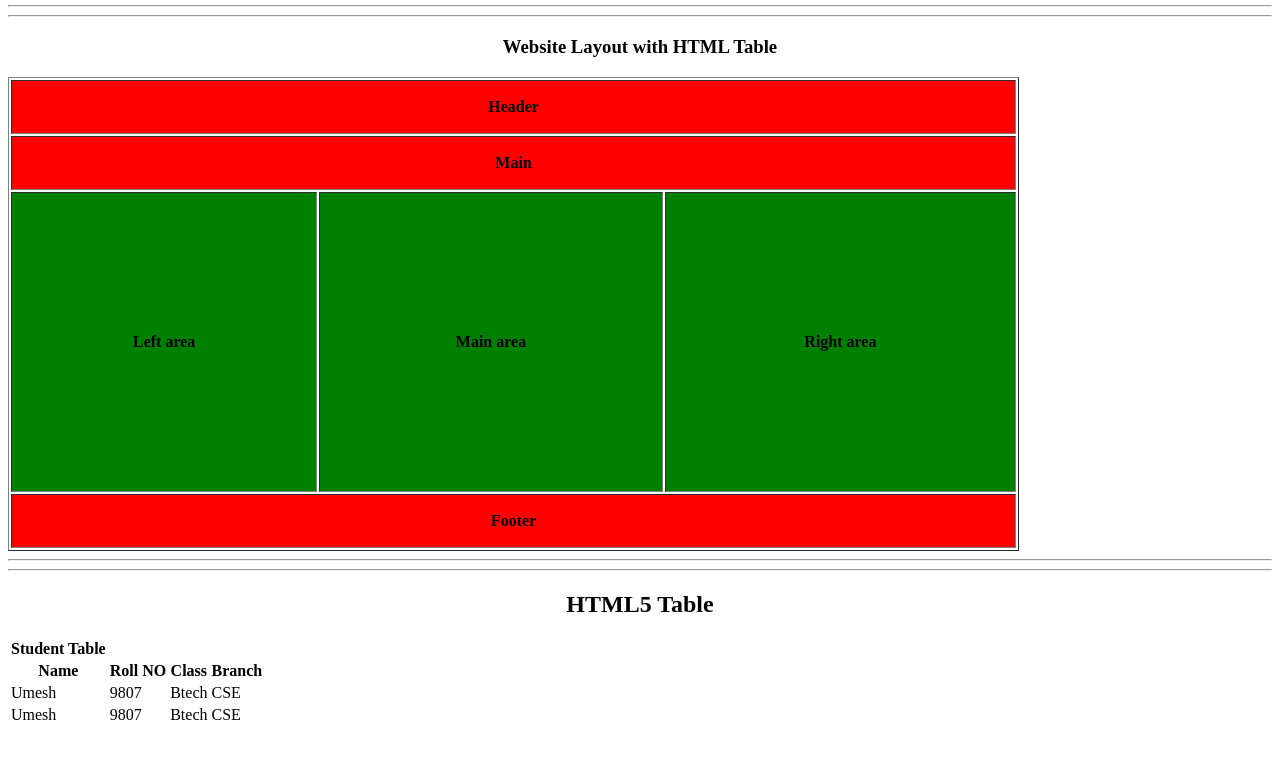
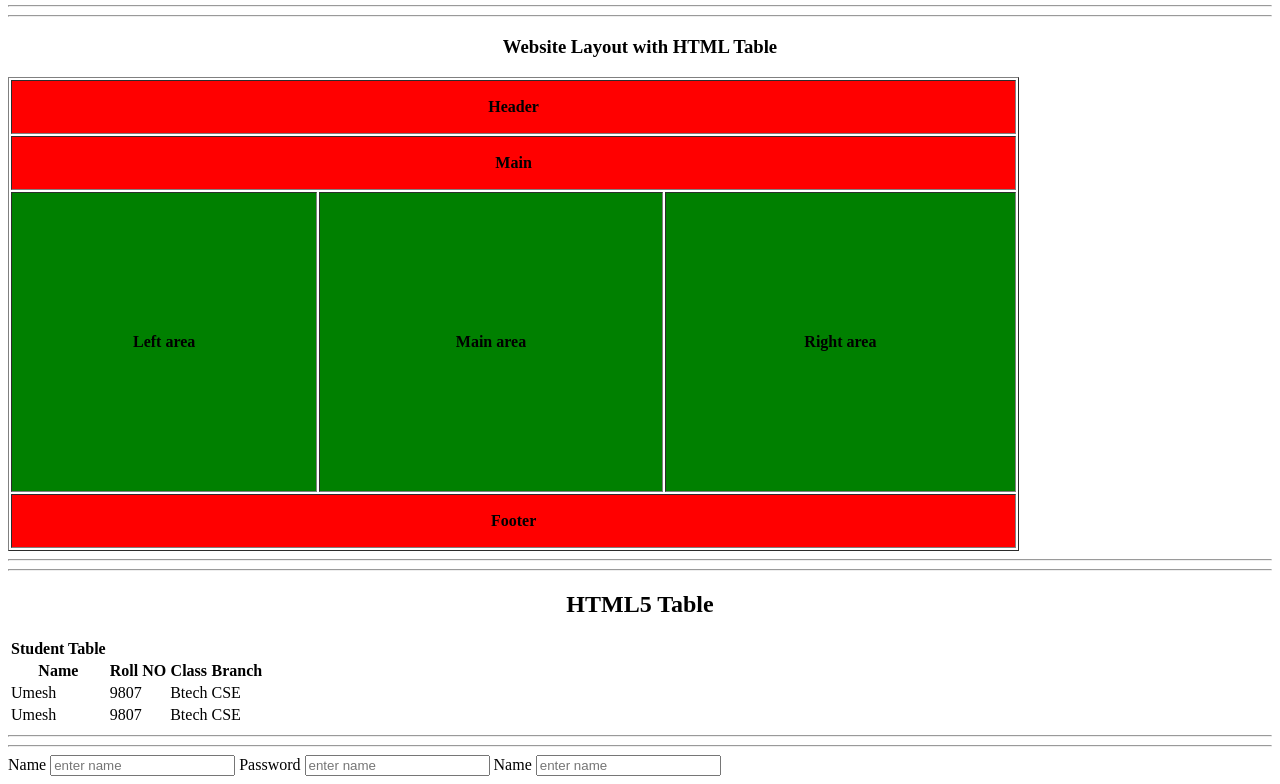
Before and after one commit to Kanikabudhiraja/WTbasics, a plain HTML site: page index.html in a window 1280 px wide. Shown: the part 1231-2015 px from the top of the page. Before the commit the page ends 1966 px from the top, so only its background shows below. Drawn offline with Linux system fonts and the light colour scheme.

```diff
--- a/index.html
+++ b/index.html
@@ -161,5 +161,15 @@
         </tr>
         </tbody>
     </table>
+    <hr>
+    <hr>
+    <form action="">
+        <label for="name">Name</label>
+        <input type="text" name="name" id="name" placeholder="enter name">
+        <label for="name">Password</label>
+        <input type="text" name="name" id="name" placeholder="enter name">
+        <label for="name">Name</label>
+        <input type="text" name="name" id="name" placeholder="enter name">
+    </form>
     </body>
 </html>
```
